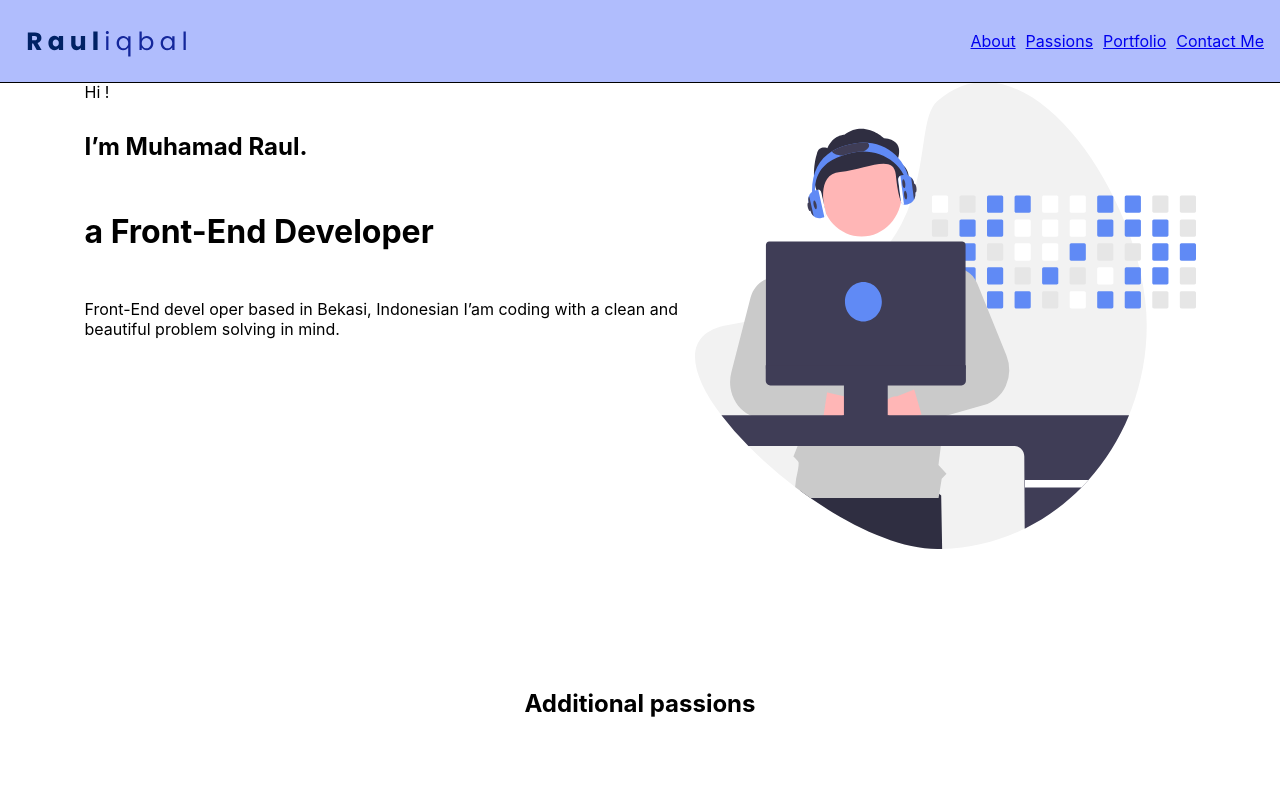
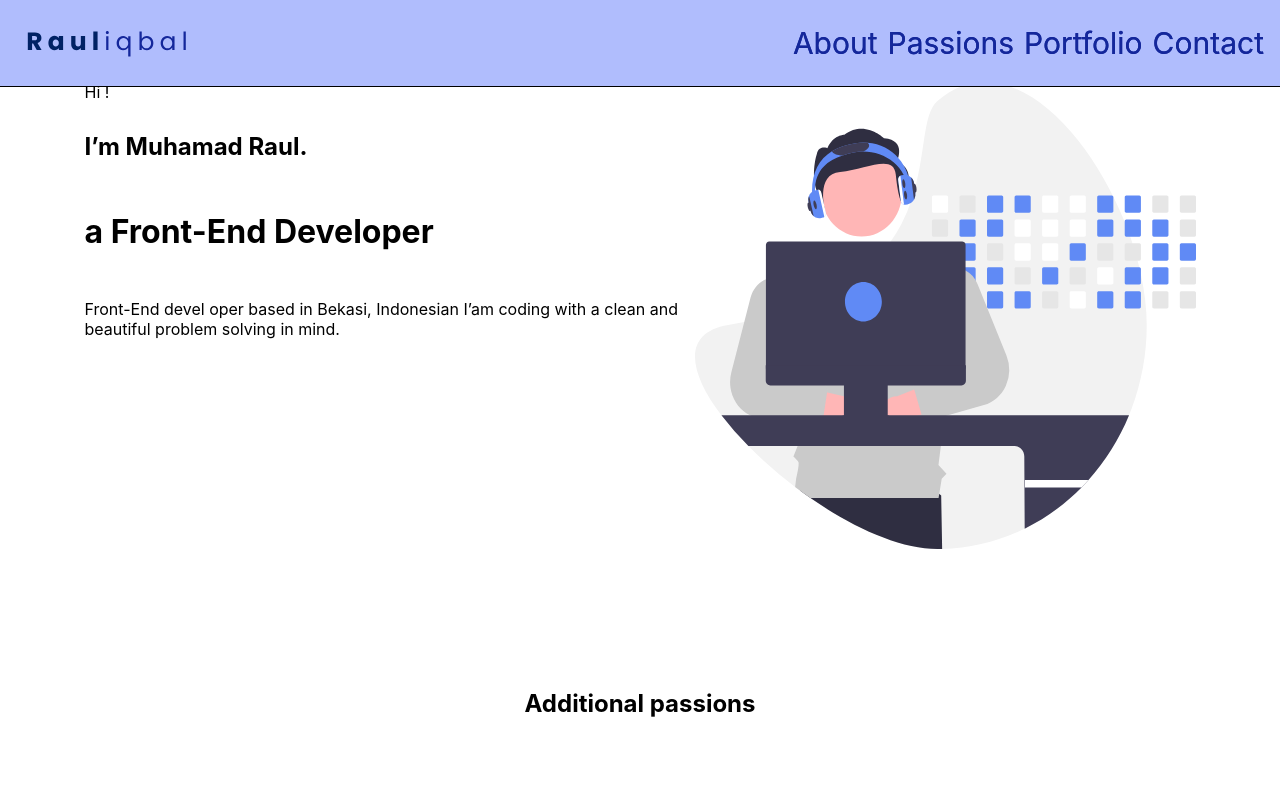
Before and after one commit to yevhenkr/portfolio-second-variant, a React app: page / in a window 1280 px wide. Shown: the top 796 px of the page. Built offline with nearby package versions, Linux system fonts and the light colour scheme.

Commit message:
feat: animation name section

```diff
--- a/src/common/components/layout/sections/header/Header.tsx
+++ b/src/common/components/layout/sections/header/Header.tsx
@@ -2,39 +2,21 @@ import React from 'react';
 import styled from "styled-components";
 import {LogoIcon} from "../../../../../assets/icons/LogoIcon";
 import {FlexWrapper} from "../../../ui/flexWrapper/FlexWrapper";
+import {HeaderMenu} from "./headerMenu/HeaderMenu";
 
 export const Header = () => {
     return (
-        <StyledDiv >
+        <StyledDiv>
             <FlexWrapper align_i={"center"}>
-                <LogoIcon />
+                <LogoIcon/>
             </FlexWrapper>
-            <StyledUl>
-                <StyledLi><StyledLink href={"#Main"}>About</StyledLink></StyledLi>
-                <StyledLi><a href={"#Passions"}>Passions</a></StyledLi>
-                <StyledLi><a href={"#"}>Portfolio</a></StyledLi>
-                <StyledLi><a href={"#footer"}>Contact Me</a></StyledLi>
-            </StyledUl>
+            <HeaderMenu />
         </StyledDiv>
     );
 };
 
-const StyledUl =styled.ul`
-display: flex;
-    flex-direction: row;
-    justify-content: center;
-    column-gap: 10px;
-`
-const StyledLi =styled.li`
-    display: flex;
-    align-items: center;
-`
 
-const StyledLink =styled.a`
-    text-align: center`
-
-
-const StyledDiv =styled.div`
+const StyledDiv = styled.div`
     position: fixed;
     z-index: 2;
     top: 0;
--- /dev/null
+++ b/src/common/components/layout/sections/header/headerMenu/HeaderMenu.tsx
@@ -0,0 +1,92 @@
+import styled from "styled-components";
+
+import React from 'react';
+import {mySections, myTheme} from "../../../../../../styles/Theme.styled";
+
+export const HeaderMenu = () => {
+    return (
+        <Menu>
+            {mySections.map((section, index) => (
+                <StyledLi>
+                    <StyledLink href={section[0]}>
+                        {section[1]}
+                        <Mask><span>{section[1]}</span></Mask>
+                        <Mask><span>{section[1]}</span></Mask>
+                    </StyledLink>
+                </StyledLi>
+            ))}
+        </Menu>
+    );
+};
+
+const Menu = styled.ul`
+    display: flex;
+    flex-direction: row;
+    justify-content: center;
+    column-gap: 10px;
+`
+const StyledLi = styled.li`
+    display: flex;
+    align-items: center;
+
+    position: relative;
+
+    :hover {
+        background-color: transparent;
+
+        &::before {
+            content: '';
+            display: inline-block;
+            height: 3px;
+            background-color: ${myTheme.color.textColor};
+            position: absolute;
+            top: 50%;
+            left: -10px;
+            right: -10px;
+            z-index: 1;
+        }
+    }
+`
+
+const Mask = styled.span`
+    position: absolute;
+    left: 0;
+    top: 0;
+    height: 50%;
+    overflow-y: hidden;
+
+    & + & {
+        top: 50%;
+
+        span {
+            display: inline-block;
+            transform: translateY(-50%);
+        }
+    }
+`
+
+const StyledLink = styled.a`
+    display: inline-block;
+    line-height: 1;
+    font-size: 30px;
+    text-decoration: none;
+    text-align: center;
+    position: relative;
+    color: ${myTheme.color.textColor};
+
+    &:hover {
+        color: transparent;
+
+        ${Mask} {
+            transform:  translateX(5px);
+            transition: transform 0.5s ease;
+
+            color: ${myTheme.color.white};
+
+            & + ${Mask} {
+                transform: translateX(-5px);
+                transition: transform 0.5s ease;
+            }
+        }
+    }
+`
--- a/src/styles/Theme.styled.tsx
+++ b/src/styles/Theme.styled.tsx
@@ -4,6 +4,7 @@ export const myTheme = {
         blue: '#4581F6',
         navy: '#002265',
         textColor: '#14279B',
+        white: 'rgba(244,244,244,0.98)',
     },
 
     media: {
@@ -11,3 +12,10 @@ export const myTheme = {
         tablet: 'screen and (max-width: 768)',
     },
 }
+
+export const mySections = [
+        ['#About','About'],
+        ['#Passions', 'Passions'],
+        ['#Portfolio', 'Portfolio'],
+        ['#footer', 'Contact'],
+    ]
```
